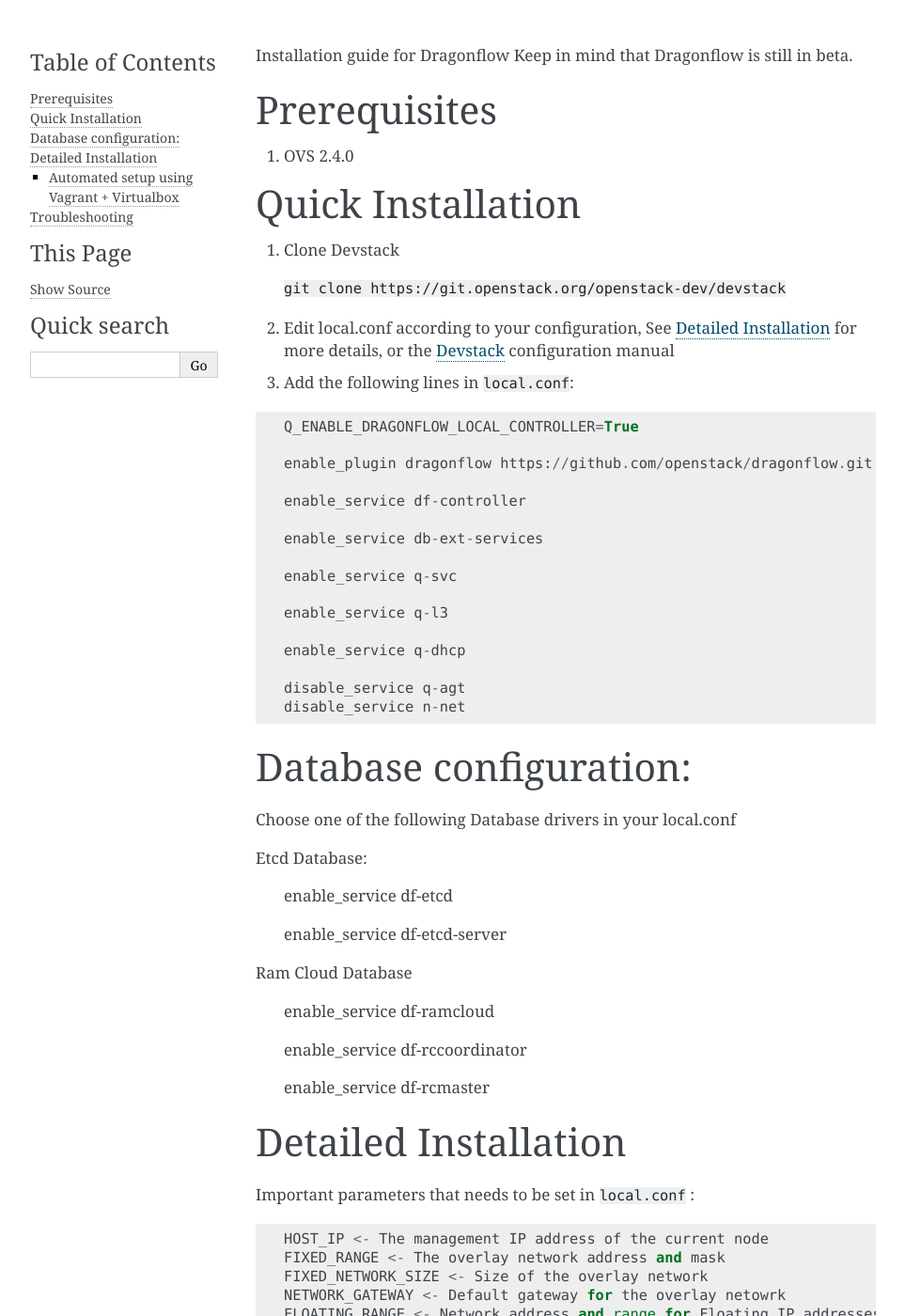
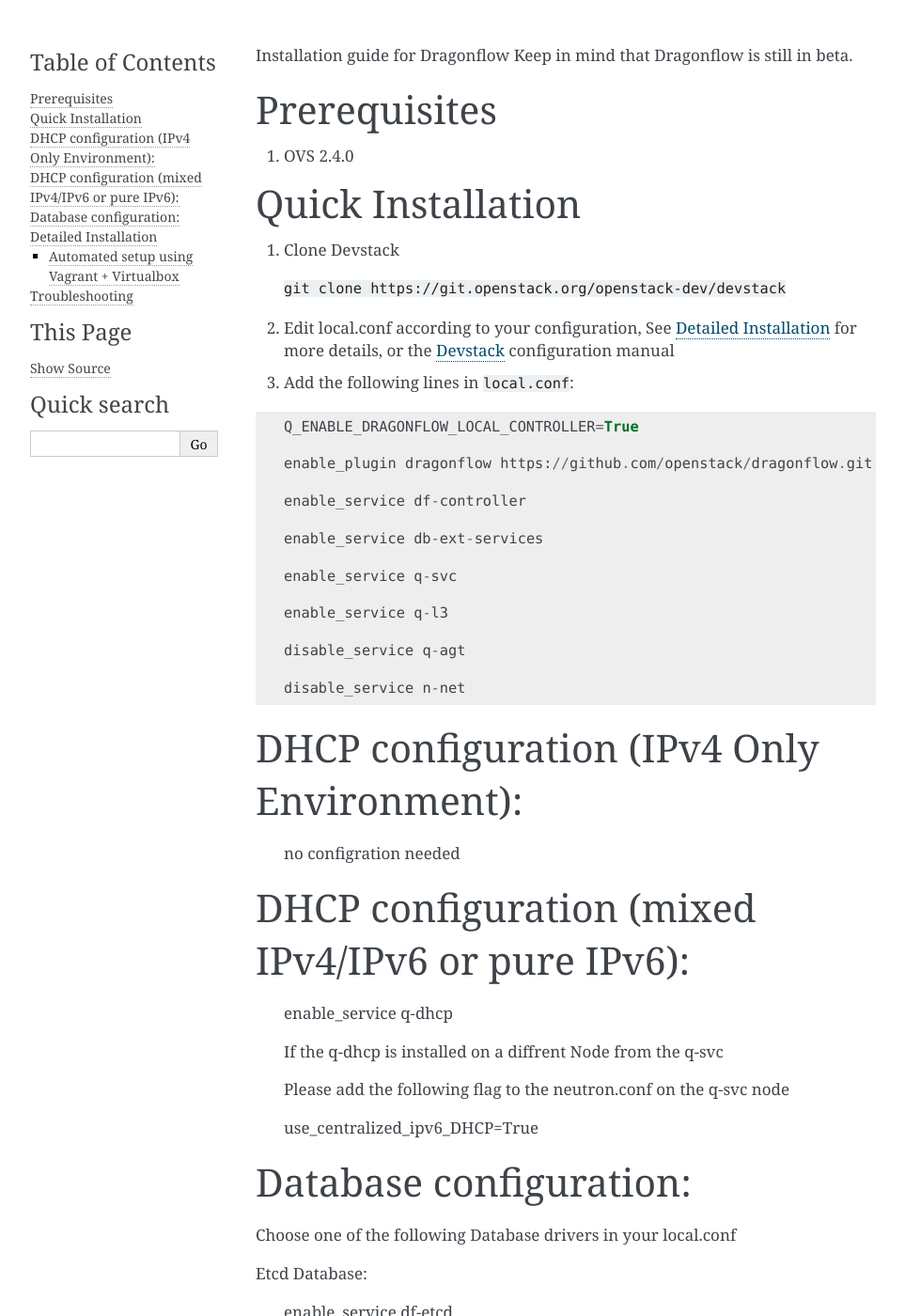
Before and after one commit to openstack-archive/dragonflow, a Sphinx documentation site: the page built from doc/source/readme.rst, in a window 1280 px wide and 1400 px high. Shown: the whole window at 94% size, without its empty margins (148-1111 px from the left). Built offline with Sphinx 7.4.7, drawn with Linux system fonts in a browser that asks for light colours.

Commit message:
Added DHCP configuration documentation
Change-Id: I0cb540e95bd8f14aff4674f683a635cb35cc3b59

```diff
--- a/doc/source/readme.rst
+++ b/doc/source/readme.rst
@@ -33,10 +33,26 @@
 
    enable_service q-l3
 
+   disable_service q-agt
+
+   disable_service n-net
+
+DHCP configuration (IPv4 Only Environment):
+-------------------------------------------
+
+   no configration needed
+
+DHCP configuration (mixed IPv4/IPv6 or pure IPv6):
+----------------------
+
    enable_service q-dhcp
 
-   disable_service q-agt
-   disable_service n-net
+   If the q-dhcp is installed on a diffrent Node from the q-svc
+
+   Please add the following flag to the neutron.conf on the q-svc node
+
+   use_centralized_ipv6_DHCP=True
+
 
 Database configuration:
 -------------------
```
